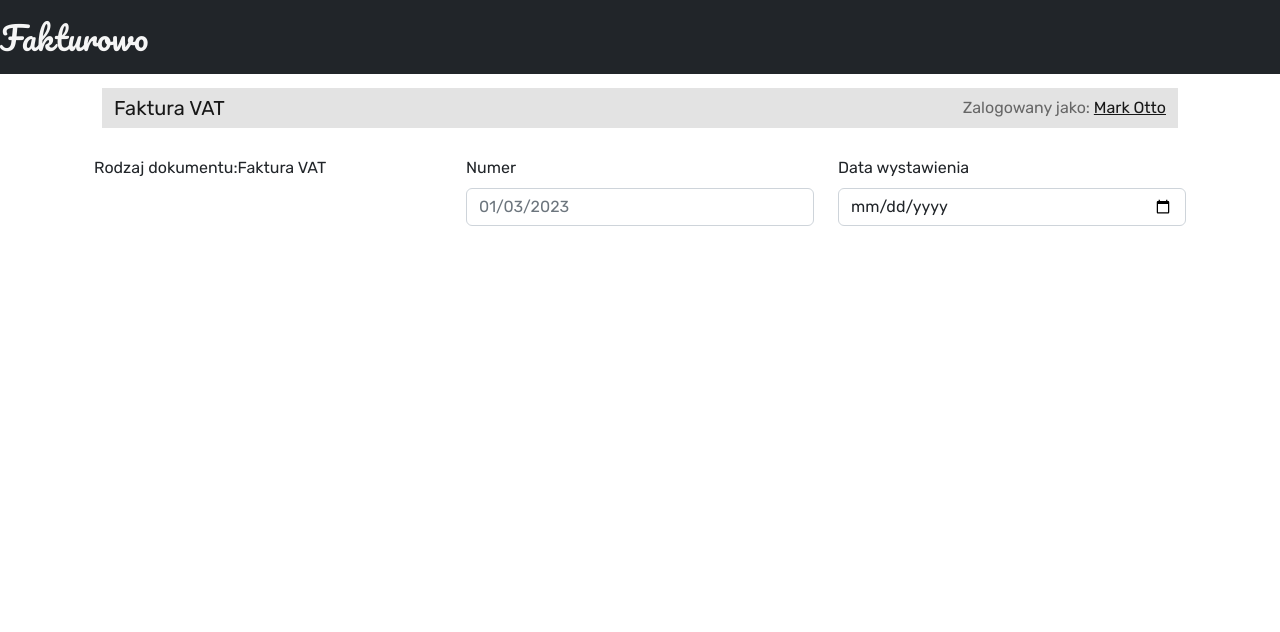
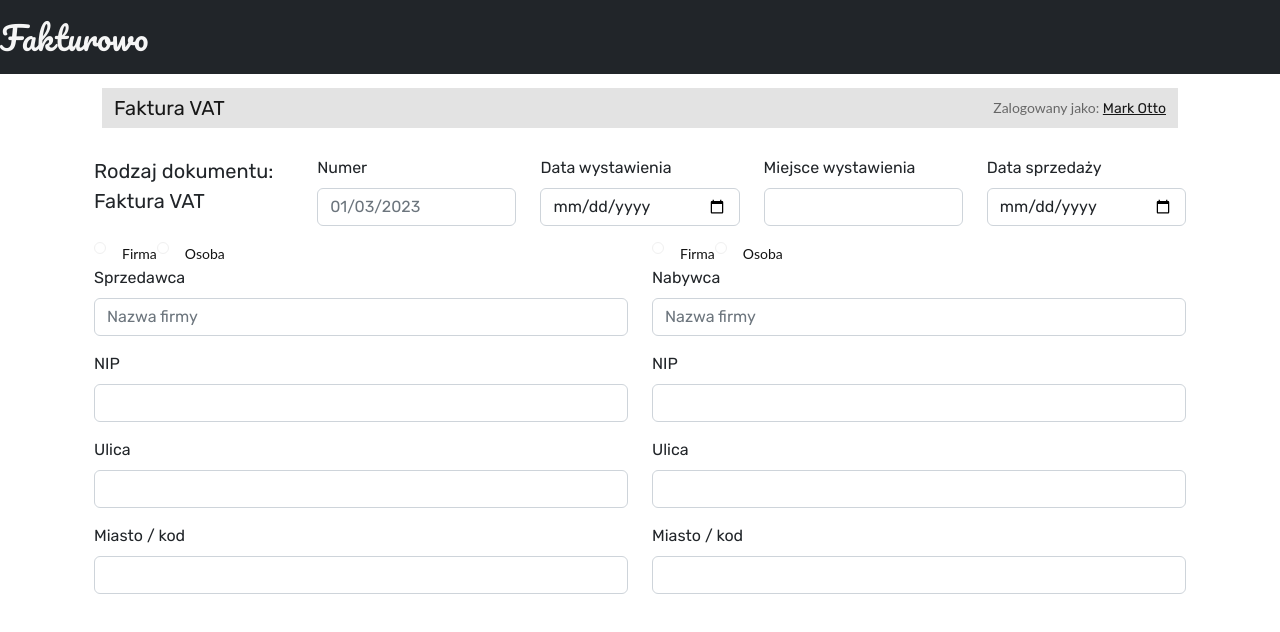
Before and after one commit to AngelikaKulbacka/fakturyVAT-frontend, a React (Create React App) app in the folder faktury-vat/: page /wystaw in a window 1280 px wide. Shown: the top 632 px of the page. Built offline with nearby package versions, Linux system fonts and the light colour scheme.

Commit message:
poprawki wyglądu

```diff
--- a/faktury-vat/src/Components/InvoicingForm.jsx
+++ b/faktury-vat/src/Components/InvoicingForm.jsx
@@ -30,8 +30,10 @@ const InvoicingForm = () => {
             <Container style={{ width: "100%" }}>
                 <Row>
                     <Col>
-                        <Form.Label>Rodzaj dokumentu:</Form.Label>
-                        <Form.Label>Faktura VAT</Form.Label>
+                        <Form.Label style={{fontSize: 20 }}>
+                            Rodzaj dokumentu:
+                            Faktura VAT
+                        </Form.Label>
                     </Col>
                     <Col>
                         <Form>
@@ -49,9 +51,129 @@ const InvoicingForm = () => {
                             </Form.Group>
                         </Form>
                     </Col>
+                    <Col>
+                        <Form>
+                            <Form.Group className="mb-3">
+                                <Form.Label>Miejsce wystawienia</Form.Label>
+                                <Form.Control/>
+                            </Form.Group>
+                        </Form>
+                    </Col>
+                    <Col>
+                    <Form>
+                        <Form.Group className="mb-3">
+                                <Form.Label>Data sprzedaży</Form.Label>
+                                <Form.Control type='date' onChange={date => setDate(date)} />
+                            </Form.Group>
+                        </Form>
+                    </Col>
                 </Row>
             </Container>
+            <Container style={{ width: "100%" }}>
+                <Row>
+                    <Col>
+                    <label>
+                        <input type="checkbox" onChange={() => {}} />
+                        <span>Firma</span>
+                    </label>
+                    <label>
+                        <input type="checkbox" onChange={() => {}} />
+                        <span>Osoba</span>
+                    </label>
+                    </Col>
+                    <Col>
+                    <label>
+                        <input type="checkbox" onChange={() => {}} />
+                        <span>Firma</span>
+                    </label>
+                    <label>
+                        <input type="checkbox" onChange={() => {}} />
+                        <span>Osoba</span>
+                    </label>
+                    </Col>
+                </Row>
             </Container>
+            <Container>
+                <Row>
+                    <Col>
+                        <Form>
+                            <Form.Group className="mb-3">
+                                <Form.Label>Sprzedawca</Form.Label>
+                                <Form.Control placeholder="Nazwa firmy" />
+                            </Form.Group>
+                        </Form>
+                    </Col>
+                    <Col>
+                        <Form>
+                            <Form.Group className="mb-3">
+                                <Form.Label>Nabywca</Form.Label>
+                                <Form.Control placeholder="Nazwa firmy" />
+                            </Form.Group>
+                        </Form>
+                    </Col>
+                </Row>
+            </Container>
+            <Container>
+                <Row>
+                    <Col>
+                        <Form>
+                            <Form.Group className="mb-3">
+                                <Form.Label>NIP</Form.Label>
+                                <Form.Control />
+                            </Form.Group>
+                        </Form>
+                    </Col>
+                    <Col>
+                        <Form>
+                            <Form.Group className="mb-3">
+                                <Form.Label>NIP</Form.Label>
+                                <Form.Control />
+                            </Form.Group>
+                        </Form>
+                    </Col>
+                </Row>
+            </Container>
+            <Container>
+                <Row>
+                    <Col>
+                        <Form>
+                            <Form.Group className="mb-3">
+                                <Form.Label>Ulica</Form.Label>
+                                <Form.Control />
+                            </Form.Group>
+                        </Form>
+                    </Col>
+                    <Col>
+                        <Form>
+                            <Form.Group className="mb-3">
+                                <Form.Label>Ulica</Form.Label>
+                                <Form.Control />
+                            </Form.Group>
+                        </Form>
+                    </Col>
+                </Row>
+            </Container>
+            <Container>
+                <Row>
+                    <Col>
+                        <Form>
+                            <Form.Group className="mb-3">
+                                <Form.Label>Miasto / kod</Form.Label>
+                                <Form.Control />
+                            </Form.Group>
+                        </Form>
+                    </Col>
+                    <Col>
+                        <Form>
+                            <Form.Group className="mb-3">
+                                <Form.Label>Miasto / kod</Form.Label>
+                                <Form.Control />
+                            </Form.Group>
+                        </Form>
+                    </Col>
+                </Row>
+            </Container>
+        </Container>
     );
 };
 
--- a/faktury-vat/src/styles/styles.scss
+++ b/faktury-vat/src/styles/styles.scss
@@ -86,6 +86,50 @@ body {
   justify-content: center;
 }
 
+label {
+  cursor: pointer;
+}
+
+span {
+  color: #131313;
+  font-family: "Lato", sans-serif;
+  font-style: normal;
+  font-weight: normal;
+  font-size: 14px;
+  line-height: 17px;
+  white-space: nowrap;
+}
+
+input[type="checkbox"] {
+  display: none;
+}
+
+input[type="checkbox"] + span:before {
+  width: 12px;
+  height: 12px;
+  border: 1.5px solid #f0f0f0;
+  content: "";
+  display: inline-block;
+  margin: 0 16px 0 0;
+  padding: 0;
+  vertical-align: top;
+  border-radius: 50%;
+}
+
+input[type="checkbox"]:checked + span:before {
+  background: #1460c8;
+  border: 1.5px solid #1460c8;
+  box-shadow: inset 0px 0px 0px 1px #fff;
+  color: #333;
+  content: "";
+  text-align: center;
+  border-radius: 50%;
+}
+
+input[type="checkbox"]:focus + span::before {
+  outline: 0;
+}
+
 h1,
 h2,
 h3,
```
